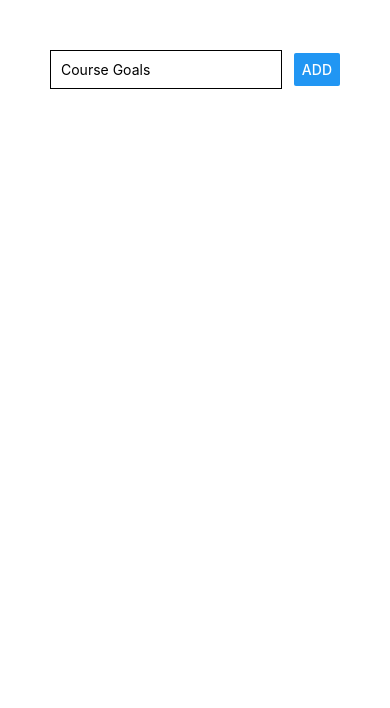
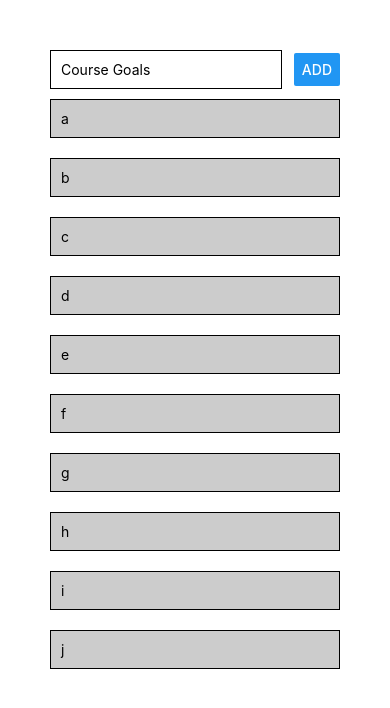
Before and after one commit to giacomocostarelli/mobile-prog, a React Native app: screen / in a window 390 px wide. Shown: the top 708 px of the page. Built offline with nearby package versions, Linux system fonts and the light colour scheme.

Commit message:
'GoalItem.js' and 'GoalInput.js' created. Splitting app in components.

```diff
--- a/App.js
+++ b/App.js
@@ -1,18 +1,41 @@
 import React, { useState } from "react";
-import { StyleSheet, Text, View, TextInput, Button } from "react-native";
+import GoalItem from "./components/GoalItem";
+import {
+	StyleSheet,
+	Text,
+	View,
+	TextInput,
+	Button,
+	ScrollView,
+	FlatList,
+} from "react-native";
 
 export default function App() {
 	const [enteredGoal, setEnteredGoal] = useState("");
+	const [courseGoals, setCourseGoals] = useState([
+		{ key: "1", value: "a" },
+		{ key: "2", value: "b" },
+		{ key: "3", value: "c" },
+		{ key: "4", value: "d" },
+		{ key: "5", value: "e" },
+		{ key: "6", value: "f" },
+		{ key: "7", value: "g" },
+		{ key: "8", value: "h" },
+		{ key: "9", value: "i" },
+		{ key: "10", value: "j" },
+	]);
 
 	const goalInputHandler = (enteredText) => {
 		setEnteredGoal(enteredText);
 	};
 
 	const addGoalHandler = () => {
-		console.log(enteredGoal);
+		setCourseGoals(() => [
+			...courseGoals,
+			{ key: Math.random().toString(), value: enteredGoal },
+		]);
 	};
 
-	// GPG Key Verified
 	return (
 		<View style={styles.screen}>
 			<View style={styles.inputContainer}>
@@ -24,7 +47,11 @@ export default function App() {
 				/>
 				<Button title="ADD" onPress={addGoalHandler} />
 			</View>
-			<View />
+			<FlatList
+				keyExtractor={(item, index) => item.key}
+				data={courseGoals}
+				renderItem={(itemData) => <GoalItem title={itemData.item.value} />}
+			></FlatList>
 		</View>
 	);
 }
--- a/app.json
+++ b/app.json
@@ -3,7 +3,6 @@
     "name": "RN Guide",
     "slug": "rn-complete-guide",
     "privacy": "public",
-    "sdkVersion": "34.0.0",
     "platforms": [
       "ios",
       "android",
--- /dev/null
+++ b/components/GoalItem.js
@@ -0,0 +1,22 @@
+import React from "react";
+import { View, Text, StyleSheet } from "react-native";
+
+const GoalItem = (props) => {
+	return (
+		<View style={styles.listItem}>
+			<Text>{props.title}</Text>
+		</View>
+	);
+};
+
+const styles = StyleSheet.create({
+	listItem: {
+		padding: 10,
+		marginVertical: 10,
+		borderColor: "black",
+		borderWidth: 1,
+		backgroundColor: "#ccc",
+	},
+});
+
+export default GoalItem;
```
Also changed, not shown: package.json (+6 -6 lines), components/GoalInput.js (added), 1 other file (tests, documents, lock files or other folders).
